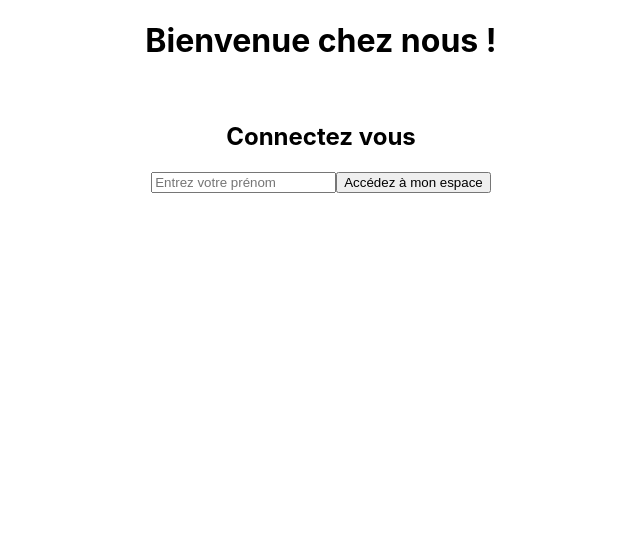
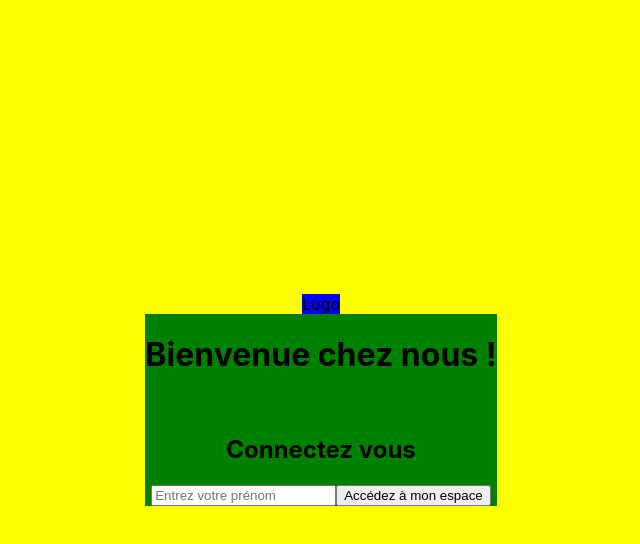
Before and after one commit to bem630/crazee-burgers, a React (Create React App) app: page / in a window 1280 px wide. Shown: the top 544 px of the page, without its empty margins (319-959 px from the left). Built offline with nearby package versions, Linux system fonts and the light colour scheme.

Commit message:
💄 F03: LOGIN > LoginPage > Add Layout

```diff
--- a/src/components/pages/login/LoginForm.js
+++ b/src/components/pages/login/LoginForm.js
@@ -43,5 +43,10 @@ export default LoginForm;
 
 const LoginFormStyled = styled.form`
   text-align: center;
+  background-color: green;
+  display: flex;
+  flex-direction: column;
+  align-items: center;
+  justify-content: center;
 
 `;
--- a/src/components/pages/login/LoginPage.js
+++ b/src/components/pages/login/LoginPage.js
@@ -1,12 +1,25 @@
+import styled from "styled-components";
 import LoginForm from "./LoginForm";
+import Logo from "../../reusable-ui/Logo";
+
 
 const LoginPage = () => {
 
     return (
-        <div>
+        <LoginPageStyled>
+            <Logo/>
             <LoginForm/>
-        </div>
+        </LoginPageStyled>
      );
 }
 
 export default LoginPage;
+
+const LoginPageStyled = styled.div`
+  background-color: yellow;
+  height: 100vh;
+  display: flex;
+  justify-content: center;
+  align-items: center;
+  flex-direction: column;
+`;
--- /dev/null
+++ b/src/components/reusable-ui/Logo.js
@@ -0,0 +1,15 @@
+import styled from "styled-components";
+
+const Logo = () => {
+    return (
+        <LogoStyled>
+            Logo
+        </LogoStyled>
+     );
+}
+
+export default Logo;
+
+const LogoStyled = styled.div`
+  background-color: blue;
+`;
```
Also changed, not shown: public/images/logo-orange.png (added).
